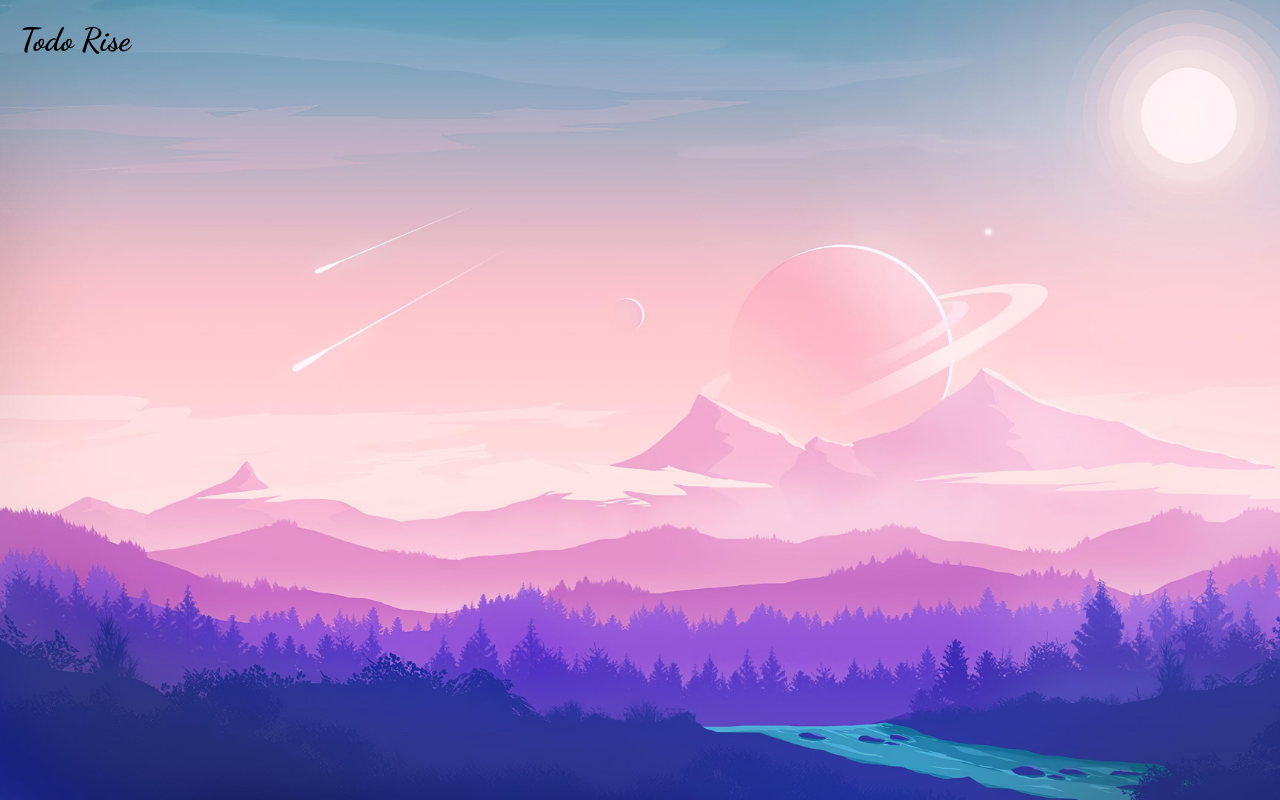
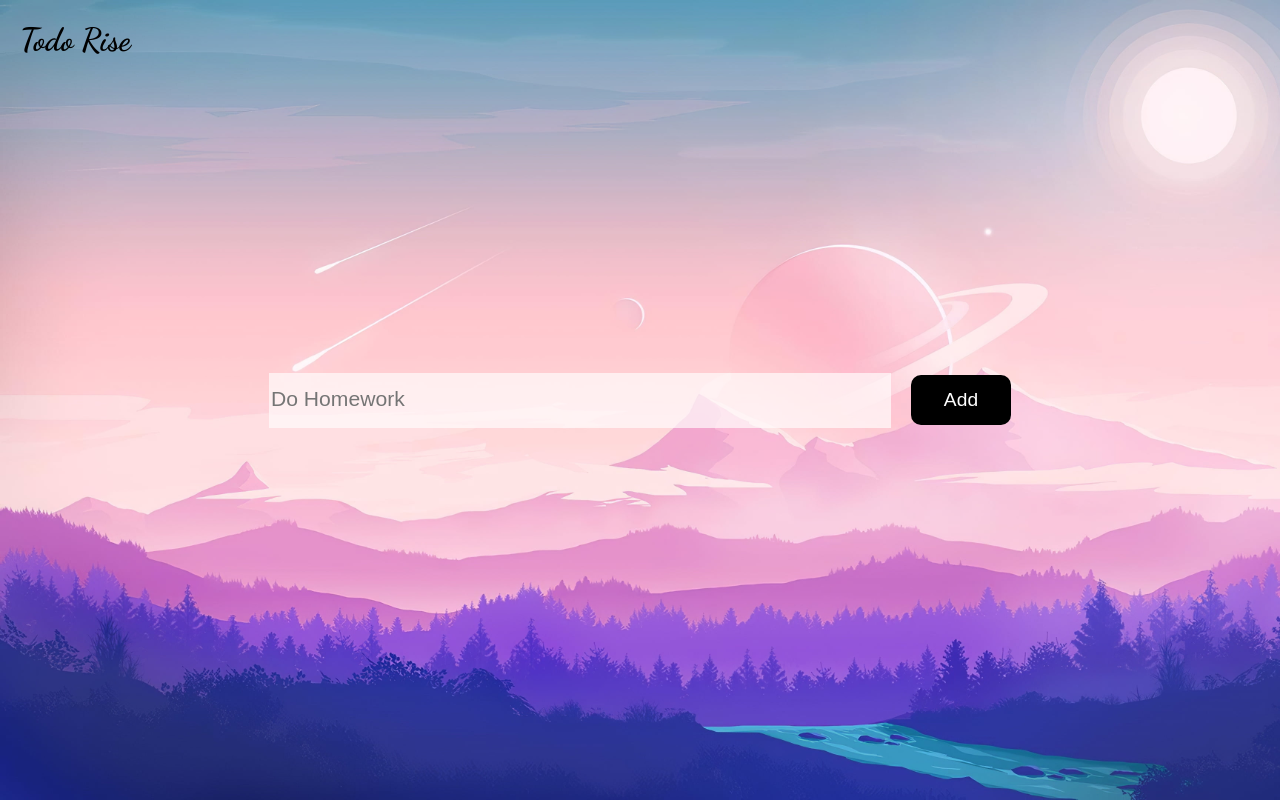
Before and after one commit to Shivangi020/TodoRise, a React (Vite) app in the folder TodoRise/: page / in a window 1280 px wide. Built offline with nearby package versions, Linux system fonts and the light colour scheme.

Commit message:
Building: Addtask Component

```diff
--- a/TodoRise/src/App.jsx
+++ b/TodoRise/src/App.jsx
@@ -1,3 +1,4 @@
+import { AddTask } from "./Components/AddTask"
 import Header from "./Components/Header"
 
 
@@ -6,7 +7,7 @@ function App() {
   return (
    <main>
      <div className="header"><Header/></div>
-     <div></div>
+     <div className="addTask"><AddTask/></div>
      <div></div>
    </main>
   )
--- a/TodoRise/src/Components/AddTask.jsx
+++ b/TodoRise/src/Components/AddTask.jsx
@@ -2,9 +2,9 @@ import React from 'react'
 
 export const AddTask = () => {
   return (
-    <div>
-        <input></input>
-        <button></button>
+    <div >
+        <input placeholder='Do Homework'></input>
+        <button>Add</button>
     </div>
   )
 }
--- a/TodoRise/src/Scss/_background.scss
+++ b/TodoRise/src/Scss/_background.scss
@@ -19,4 +19,8 @@ main{
     background-attachment: fixed;
     background-blend-mode: multiply;
     overflow: hidden;
+    display: flex;
+    flex-direction: column;
+    justify-content: center;
+    align-items: center;
 }
--- a/TodoRise/src/Scss/_component.scss
+++ b/TodoRise/src/Scss/_component.scss
@@ -1,12 +1,46 @@
-@use 'background';
+@use "background";
 
-.header{
+.header {
+    position: fixed;
+    top: 0;
+    width: 100%;
+  h1 {
+    font-family: background.$logo-font;
+    letter-spacing: 0.082;
+    font-weight: 700;
+    margin-left: 20px;
+  }
+}
 
-        h1{
-           font-family: background.$logo-font;
-           letter-spacing: 0.082;
-           font-weight: 700;
-           margin-left: 20px;
-        }
+.addTask {
+    width: 100%;
+    display: flex;
+    justify-content: center;
+  div {
+    input {
+      width: 622px;
+      height: 55px;
+      background: rgba(255, 251, 251, 0.71);
+      border: none;
+      font-size: 1.1em;
+    }
 
+    ::placeholder{
+          font-size: 1.2em;
+    }
+
+    button{
+        cursor: pointer;
+        border-radius: 20px;
+        background: #000;
+        width: 100px;
+        height: 50px;
+        color: white;
+        font-size: 1.2em;
+        letter-spacing: .008em;
+        border: none;
+        border-radius: 10px;
+        margin-left: 20px;
+    }
+  }
 }
```
